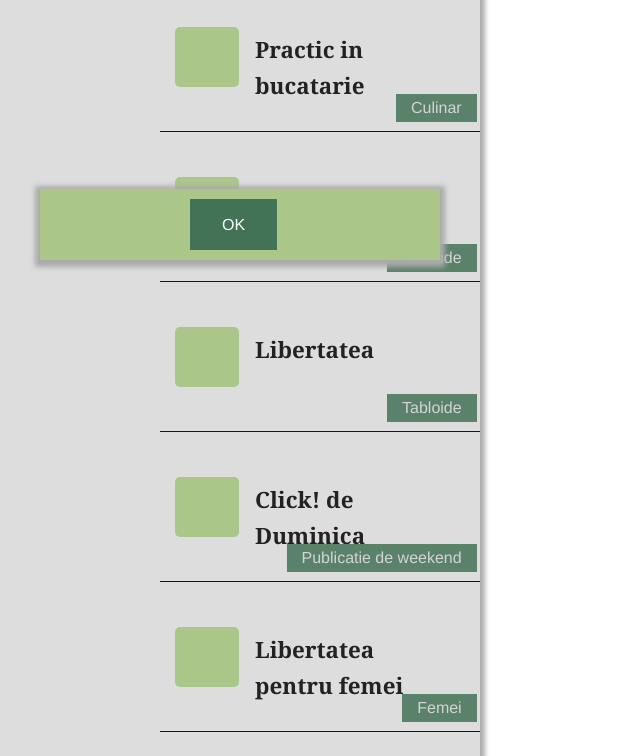
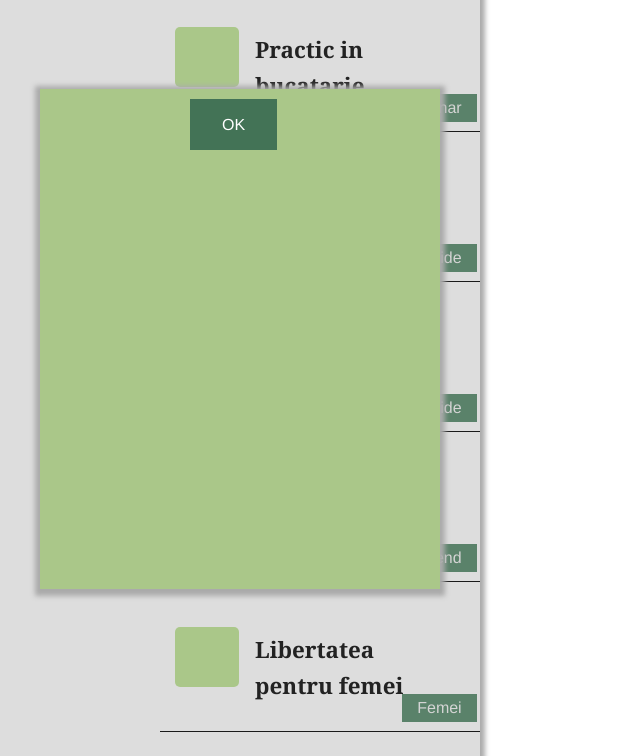
Before and after one commit to mihneadb/ziare-ui, a plain HTML site: page index.html in a window 1280 px wide. Both pictures are taken after a click on the button 435 px from the left and 40 px from the top of the page. Shown: the part 98-854 px from the top of the page, without its empty margins (0-640 px from the left). Drawn offline with Linux system fonts and the light colour scheme.

Commit message:
scrollable order div

```diff
--- a/css/styles.css
+++ b/css/styles.css
@@ -155,11 +155,13 @@
 #order-div {
     background-color: #aac789;
     width: 400px;
+    height: 500px;
+    overflow-y: auto;
 
     box-shadow: 0px 2px 5px 5px #aaa;
 
     position: fixed;
-    top: 287px;
+    top: 187px;
     left: 40px;
 }
 
```
